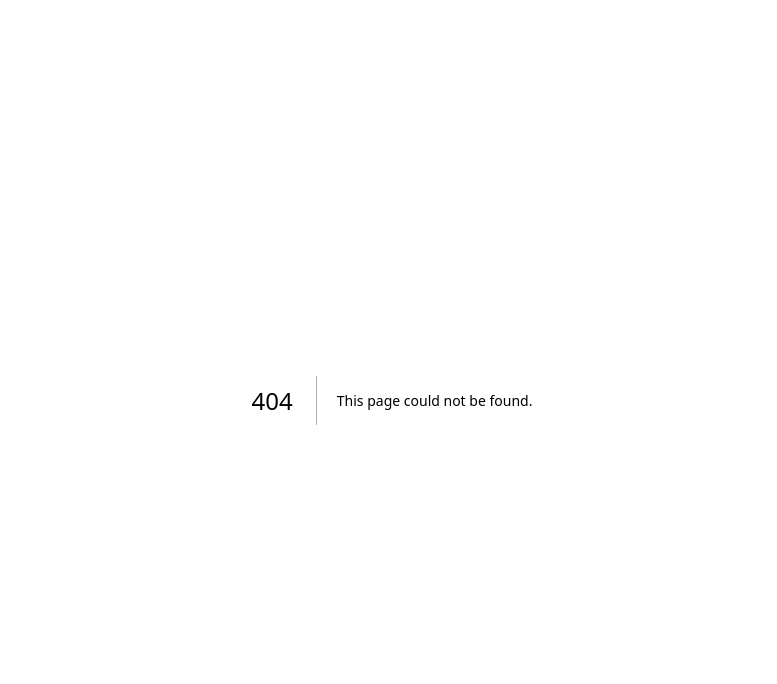
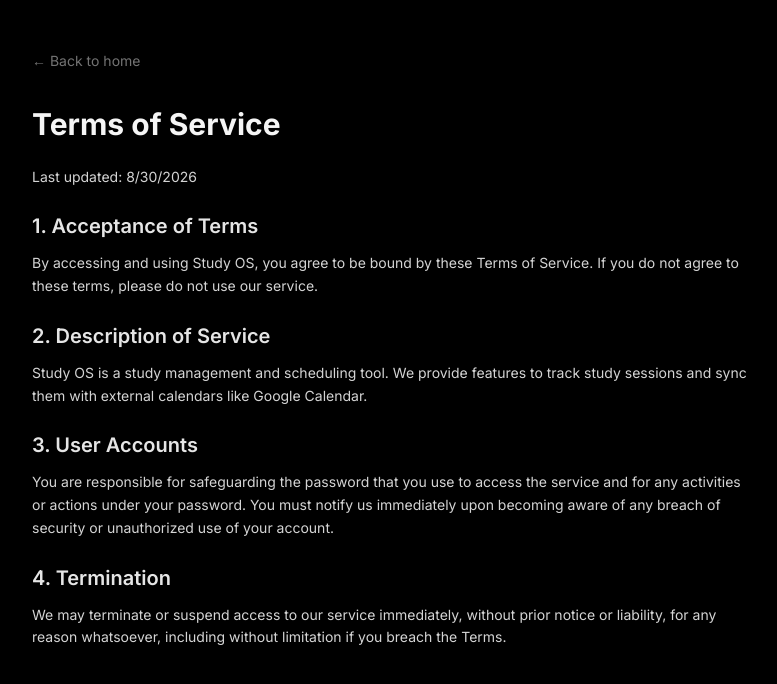
Before and after one commit to himanchal08/study-os, a Next.js app: page /terms in a window 1280 px wide. Before the commit this address had no page. Shown: the top 684 px of the page, without its empty margins (248-1025 px from the left). Built offline with nearby package versions, Linux system fonts and the light colour scheme.

Commit message:
feat: add Privacy Policy page with information collection and usage details

```diff
--- /dev/null
+++ b/src/app/privacy/page.tsx
@@ -0,0 +1,43 @@
+import type { Metadata } from "next";
+import Link from "next/link";
+
+export const metadata: Metadata = {
+  title: "Privacy Policy | Study OS",
+  description: "Privacy Policy for Study OS",
+};
+
+export default function PrivacyPolicy() {
+  return (
+    <main className="min-h-dvh max-w-3xl mx-auto px-6 py-12 text-neutral-300">
+      <div className="mb-8">
+        <Link href="/" className="text-sm text-neutral-500 hover:text-neutral-300 transition-colors">
+          &larr; Back to home
+        </Link>
+      </div>
+      <h1 className="text-3xl font-bold text-neutral-100 mb-6">Privacy Policy</h1>
+      <div className="space-y-6 text-sm leading-relaxed">
+        <p>Last updated: {new Date().toLocaleDateString()}</p>
+
+        <section>
+          <h2 className="text-xl font-semibold text-neutral-200 mb-3">1. Information We Collect</h2>
+          <p>We collect information you provide directly to us when you create an account, such as your name and email address. If you connect your Google Calendar, we request access to manage your calendar events to provide the core syncing functionality of our service.</p>
+        </section>
+
+        <section>
+          <h2 className="text-xl font-semibold text-neutral-200 mb-3">2. How We Use Your Information</h2>
+          <p>We use the information we collect to provide, maintain, and improve our services. Specifically, your Google Calendar access is used strictly to sync your study sessions and exam schedules to your calendar.</p>
+        </section>
+
+        <section>
+          <h2 className="text-xl font-semibold text-neutral-200 mb-3">3. Data Storage and Security</h2>
+          <p>Your data is stored securely using industry-standard encryption. We do not sell or share your personal information or calendar data with third parties.</p>
+        </section>
+
+        <section>
+          <h2 className="text-xl font-semibold text-neutral-200 mb-3">4. Contact Us</h2>
+          <p>If you have any questions about this Privacy Policy, please contact us at our support email.</p>
+        </section>
+      </div>
+    </main>
+  );
+}
--- /dev/null
+++ b/src/app/terms/page.tsx
@@ -0,0 +1,43 @@
+import type { Metadata } from "next";
+import Link from "next/link";
+
+export const metadata: Metadata = {
+  title: "Terms of Service | Study OS",
+  description: "Terms of Service for Study OS",
+};
+
+export default function TermsOfService() {
+  return (
+    <main className="min-h-dvh max-w-3xl mx-auto px-6 py-12 text-neutral-300">
+      <div className="mb-8">
+        <Link href="/" className="text-sm text-neutral-500 hover:text-neutral-300 transition-colors">
+          &larr; Back to home
+        </Link>
+      </div>
+      <h1 className="text-3xl font-bold text-neutral-100 mb-6">Terms of Service</h1>
+      <div className="space-y-6 text-sm leading-relaxed">
+        <p>Last updated: {new Date().toLocaleDateString()}</p>
+
+        <section>
+          <h2 className="text-xl font-semibold text-neutral-200 mb-3">1. Acceptance of Terms</h2>
+          <p>By accessing and using Study OS, you agree to be bound by these Terms of Service. If you do not agree to these terms, please do not use our service.</p>
+        </section>
+
+        <section>
+          <h2 className="text-xl font-semibold text-neutral-200 mb-3">2. Description of Service</h2>
+          <p>Study OS is a study management and scheduling tool. We provide features to track study sessions and sync them with external calendars like Google Calendar.</p>
+        </section>
+
+        <section>
+          <h2 className="text-xl font-semibold text-neutral-200 mb-3">3. User Accounts</h2>
+          <p>You are responsible for safeguarding the password that you use to access the service and for any activities or actions under your password. You must notify us immediately upon becoming aware of any breach of security or unauthorized use of your account.</p>
+        </section>
+
+        <section>
+          <h2 className="text-xl font-semibold text-neutral-200 mb-3">4. Termination</h2>
+          <p>We may terminate or suspend access to our service immediately, without prior notice or liability, for any reason whatsoever, including without limitation if you breach the Terms.</p>
+        </section>
+      </div>
+    </main>
+  );
+}
```
